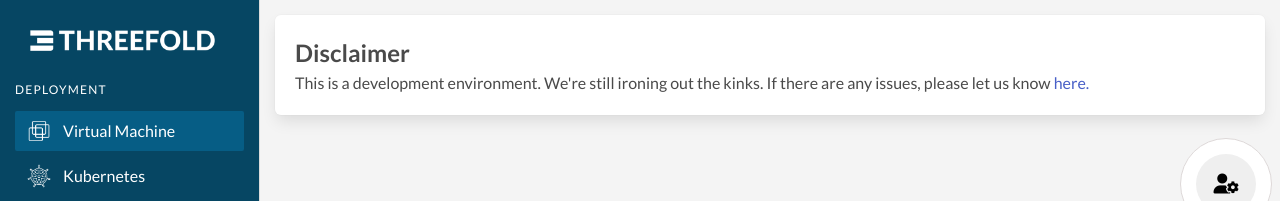
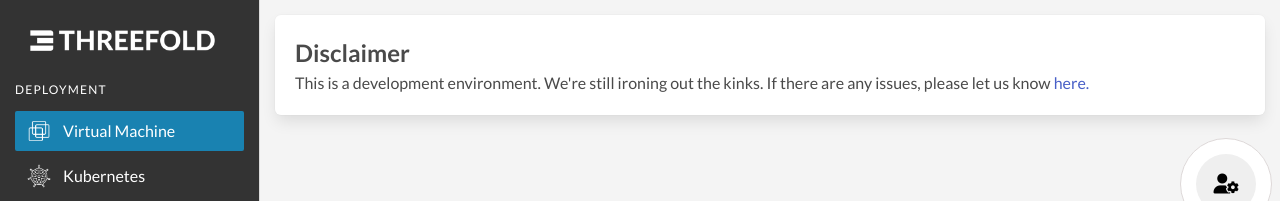
Before and after one commit to threefoldtecharchive/grid_weblets, a Vue app in the folder easy-docs/: page /#/ in a window 1280 px wide. Shown: the top 201 px of the page. Built offline with nearby package versions, Linux system fonts and the light colour scheme.

Commit message:
change sidebar color

```diff
--- a/easy-docs/src/views/Editor.vue
+++ b/easy-docs/src/views/Editor.vue
@@ -265,7 +265,7 @@ export default class Editor extends Vue {
   margin: 15px 15px 30px;
 }
 .menu {
-  background-color: #064663;
+  background-color: #333;
 }
 .menu-list a,
 .menu-label {
@@ -277,7 +277,7 @@ export default class Editor extends Vue {
 }
 .menu-list a:hover,
 .menu-list a.is-active {
-  background-color: #065d85;
+  background-color: #1982b1;
   color: #fff;
 }
 </style>
```
